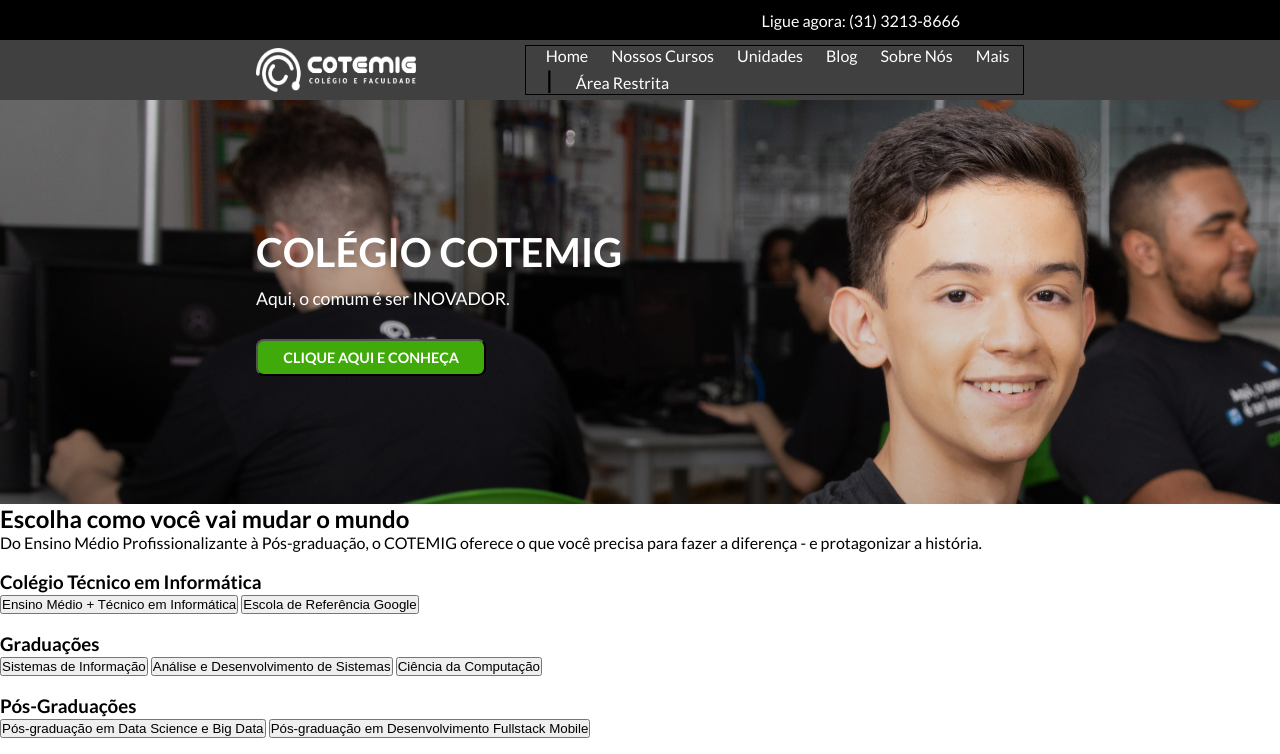
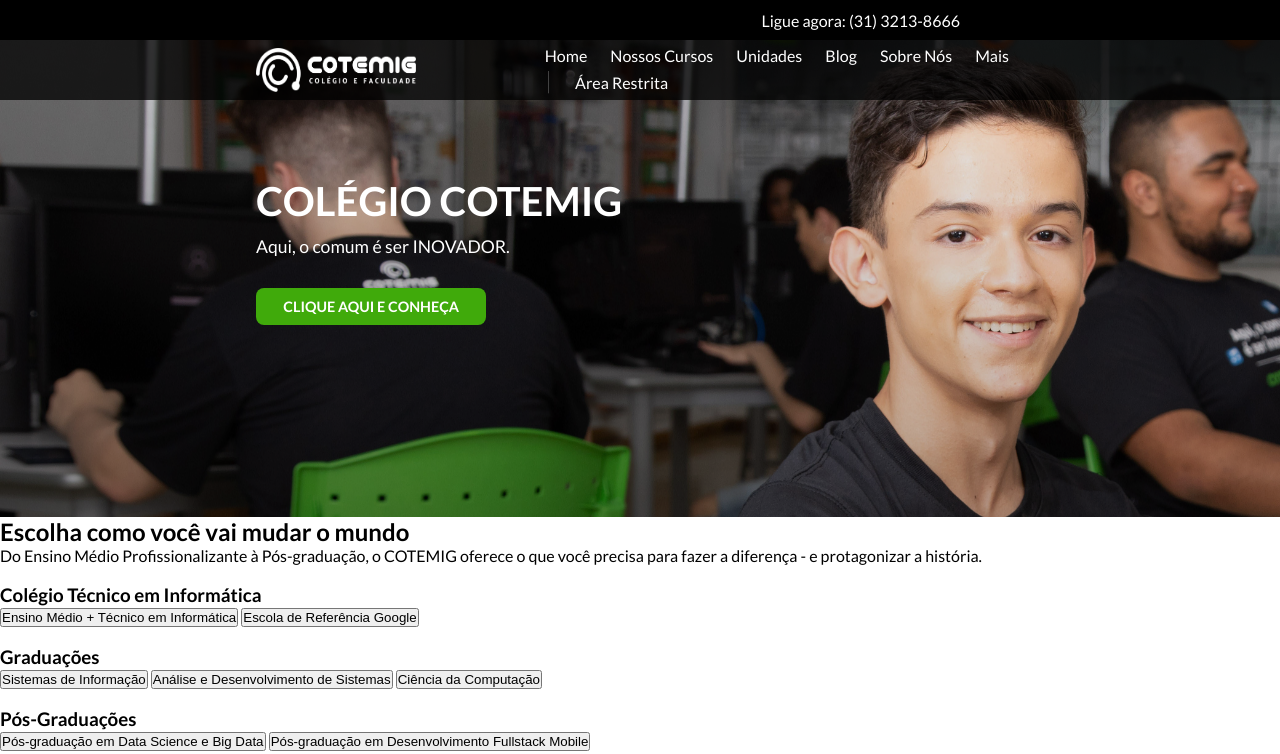
Before and after one commit to gabriellrraposo/cotemig-clone, a plain HTML site: page index.html in a window 1280 px wide. Shown: the top 754 px of the page. Drawn offline with Linux system fonts and the light colour scheme.

Commit message:
Ajusta banner, deixando-o por baixo do header

```diff
--- a/index.html
+++ b/index.html
@@ -12,8 +12,8 @@
     <link href="https://fonts.googleapis.com/css2?family=Lato:ital,wght@0,100;0,300;0,400;0,700;0,900;1,900&display=swap" rel="stylesheet">
 </head>
 <body>
+    <div class="container telefoneTop"><a href="tel:+553132138666">Ligue agora: (31) 3213-8666</a></div>
     <header>
-        <div class="container telefoneTop"><a href="tel:+553132138666">Ligue agora: (31) 3213-8666</a></div>
         <div class="barraNavegacao">
             <img src="./img/logo-white-x.png" id="logo" width="160px">
             <nav>
@@ -27,13 +27,14 @@
                 <a href="#" id="areaRestrita">Área Restrita</a>
             </nav>
         </div>
+            <section class="container bannerPrincipal">
+                <h2>COLÉGIO COTEMIG</h2>
+                <p>Aqui, o comum é ser INOVADOR.</p>
+                <button>CLIQUE AQUI E CONHEÇA</button>
+            </section>
     </header>
     <main>
-        <section class="container bannerPrincipal">
-            <h2>COLÉGIO COTEMIG</h2>
-            <p>Aqui, o comum é ser INOVADOR.</p>
-            <button>CLIQUE AQUI E CONHEÇA</button>
-        </section>
+
         <section class="container servicos">
             <div class="textoServicos">
                 <h1>Escolha como você vai mudar o mundo</h1>
--- a/style.css
+++ b/style.css
@@ -16,11 +16,11 @@
 
 body::-webkit-scrollbar-track {
     background: white;
-  }
+}
 
 body::-webkit-scrollbar-thumb {
     background-color: #40aa0b;
-  }
+}
 
 /* Header */
 
@@ -43,6 +43,10 @@
     color: white;
 }
 
+header {
+    background: url(./img/imagemBanner.png) no-repeat;
+}
+
 .barraNavegacao {
     display: flex;
     flex-direction: row;
@@ -57,12 +61,13 @@
 
 .barraNavegacao nav {
     width: 65%;
-    border: solid 1px black;
 }
 
 .barraNavegacao nav h1 {
     display: inline;
     margin-left: 4%;
+    color: white;
+    font-weight: 100;
 }
 
 .barraNavegacao nav a {
@@ -76,11 +81,10 @@
 }
 
 .bannerPrincipal {
-    background: url(./img/imagemBanner.png) no-repeat;
     display: flex;
     flex-direction: column;
 
-    padding: 10% 20%;
+    padding: 6% 20% 15% 20%;
     color: white;
 }
 
@@ -97,13 +101,14 @@
 
 .bannerPrincipal button {
     margin-top: 4%;
-    padding: 1% 0;
+    padding: 1.3% 0;
     width: 30%;
 
     border-radius: .5rem;
 
     background-color: #40aa0b;
     color: white;
+    border: none;
 
     font-family: Lato;
     font-size: .9rem;
```
